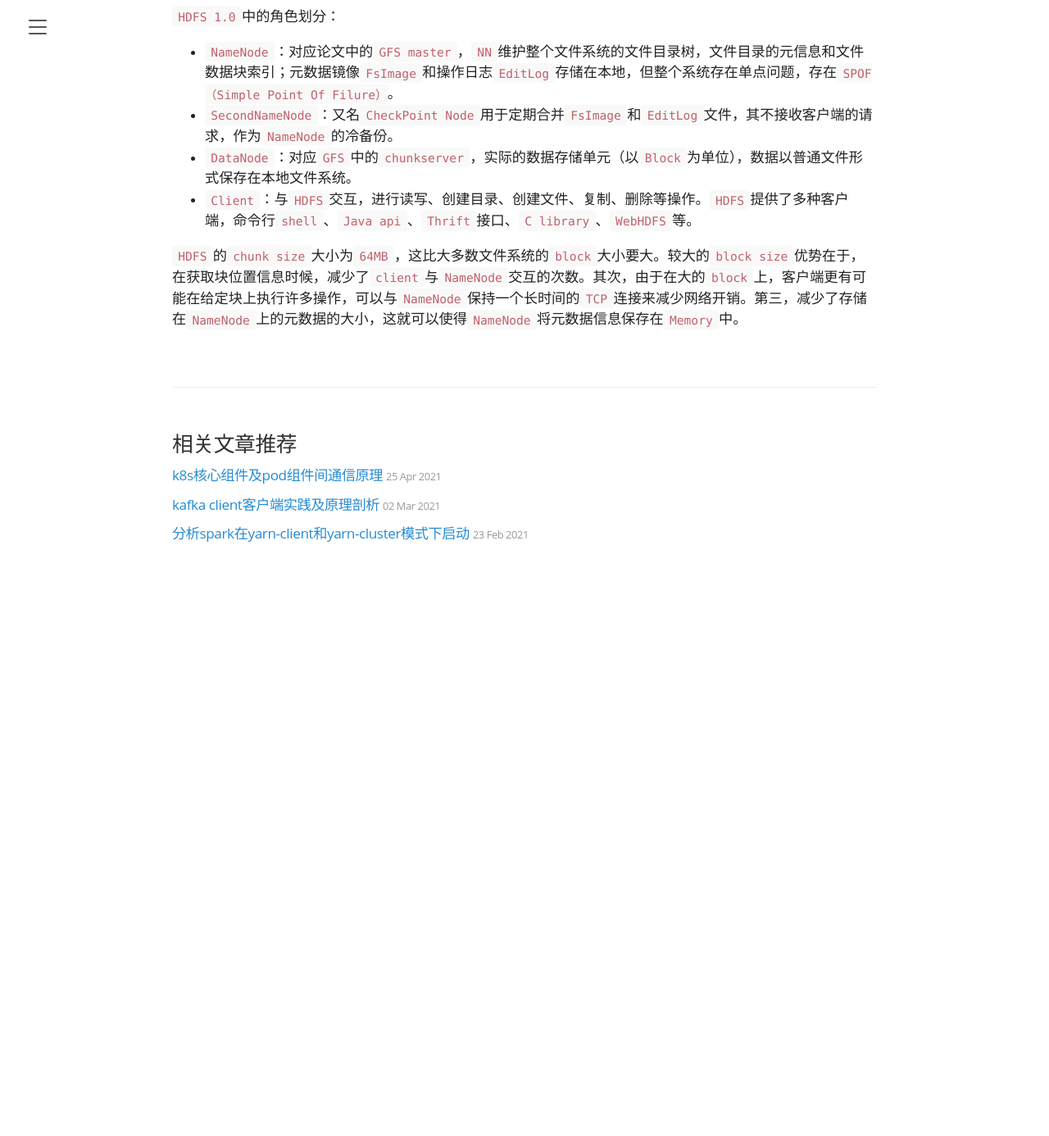
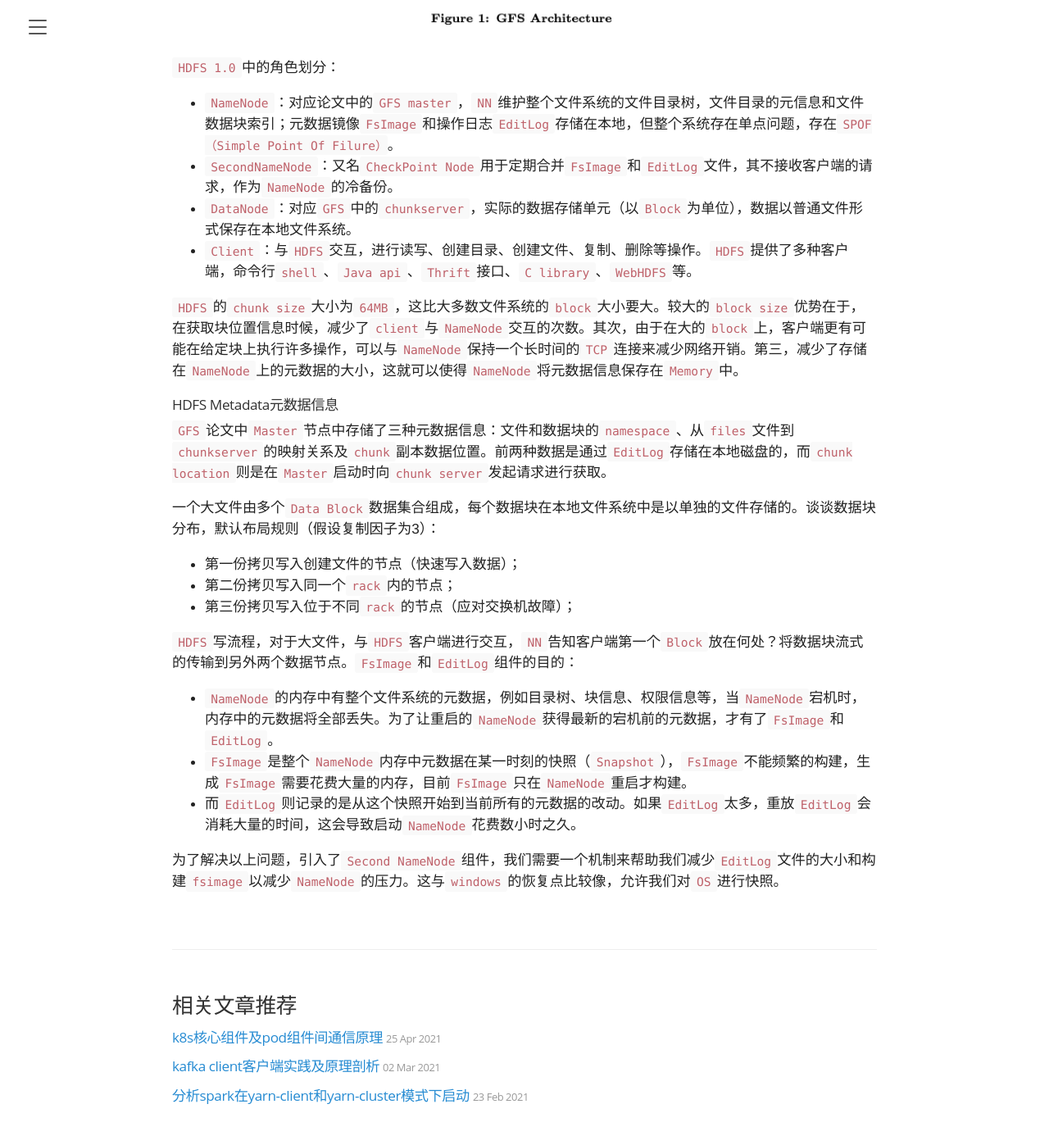
Before and after one commit to dongma/dongma.github.io, a Jekyll site: the page built from _posts/2021-07-19-apache-hadoop-mechanism.md, in a window 1280 px wide and 1400 px high, scrolled down 1370 px. Shown: the top 1386 px of the window at 82% size. Built offline with Jekyll 4.4.1, drawn with Linux system fonts in a browser that asks for light colours; before the commit the page ends 2085 px from its top, so only the background shows below that.

Commit message:
introduce hdfs metadata and use editlog and fsimage keep master available

```diff
--- a/_posts/2021-07-19-apache-hadoop-mechanism.md
+++ b/_posts/2021-07-19-apache-hadoop-mechanism.md
@@ -26,7 +26,7 @@ export OPENSSL_INCLUDE_DIR=/usr/local/Cellar/openssl@1.0.2q/include/
 #### Hadoop 1.0架构
 `GFS cluster`由一个`master`节点和多个`chunkserver`节点组成，多个`GFS client`可以对其进行访问，其中每一个通常都是运行用户级服务器进程的商用`linux`机器。大文件会被分为大小固定为`64MB`的块。
 
-<img src="../../../../resource/2021/hadoop/hadoop-architecture.jpg" width="700" alt="Hadoop 1.0架构图"/>
+<img src="../../../../resource/2021/hadoop/hadoop-architecture.jpg" width="900" alt="Hadoop 1.0架构图"/>
 
 `HDFS 1.0`中的角色划分：
 
@@ -36,3 +36,18 @@ export OPENSSL_INCLUDE_DIR=/usr/local/Cellar/openssl@1.0.2q/include/
   * `Client`：与`HDFS`交互，进行读写、创建目录、创建文件、复制、删除等操作。`HDFS`提供了多种客户端，命令行`shell`、`Java api`、`Thrift`接口、`C library`、`WebHDFS`等。
 
 `HDFS`的`chunk size`大小为`64MB`，这比大多数文件系统的`block`大小要大。较大的`block size`优势在于，在获取块位置信息时候，减少了`client`与`NameNode`交互的次数。其次，由于在大的`block`上，客户端更有可能在给定块上执行许多操作，可以与`NameNode`保持一个长时间的`TCP`连接来减少网络开销。第三，减少了存储在`NameNode`上的元数据的大小，这就可以使得`NameNode`将元数据信息保存在`Memory`中。
+
+#### HDFS Metadata元数据信息
+`GFS`论文中`Master`节点中存储了三种元数据信息：文件和数据块的`namespace`、从`files`文件到`chunkserver`的映射关系及`chunk`副本数据位置。前两种数据是通过`EditLog`存储在本地磁盘的，而`chunk location`则是在`Master`启动时向`chunk server`发起请求进行获取。
+
+一个大文件由多个`Data Block`数据集合组成，每个数据块在本地文件系统中是以单独的文件存储的。谈谈数据块分布，默认布局规则（假设复制因子为3）：
+  * 第一份拷贝写入创建文件的节点（快速写入数据）；
+  * 第二份拷贝写入同一个`rack`内的节点；
+  * 第三份拷贝写入位于不同`rack`的节点（应对交换机故障）；
+
+`HDFS`写流程，对于大文件，与`HDFS`客户端进行交互，`NN`告知客户端第一个`Block`放在何处？将数据块流式的传输到另外两个数据节点。`FsImage`和`EditLog`组件的目的：
+* `NameNode`的内存中有整个文件系统的元数据，例如目录树、块信息、权限信息等，当`NameNode`宕机时，内存中的元数据将全部丢失。为了让重启的`NameNode`获得最新的宕机前的元数据，才有了`FsImage`和`EditLog`。
+* `FsImage`是整个`NameNode`内存中元数据在某一时刻的快照（`Snapshot`），`FsImage`不能频繁的构建，生成`FsImage`需要花费大量的内存，目前`FsImage`只在`NameNode`重启才构建。
+* 而`EditLog`则记录的是从这个快照开始到当前所有的元数据的改动。如果`EditLog`太多，重放`EditLog`会消耗大量的时间，这会导致启动`NameNode`花费数小时之久。
+
+为了解决以上问题，引入了`Second NameNode`组件，我们需要一个机制来帮助我们减少`EditLog`文件的大小和构建`fsimage`以减少`NameNode`的压力。这与`windows`的恢复点比较像，允许我们对`OS`进行快照。
```
